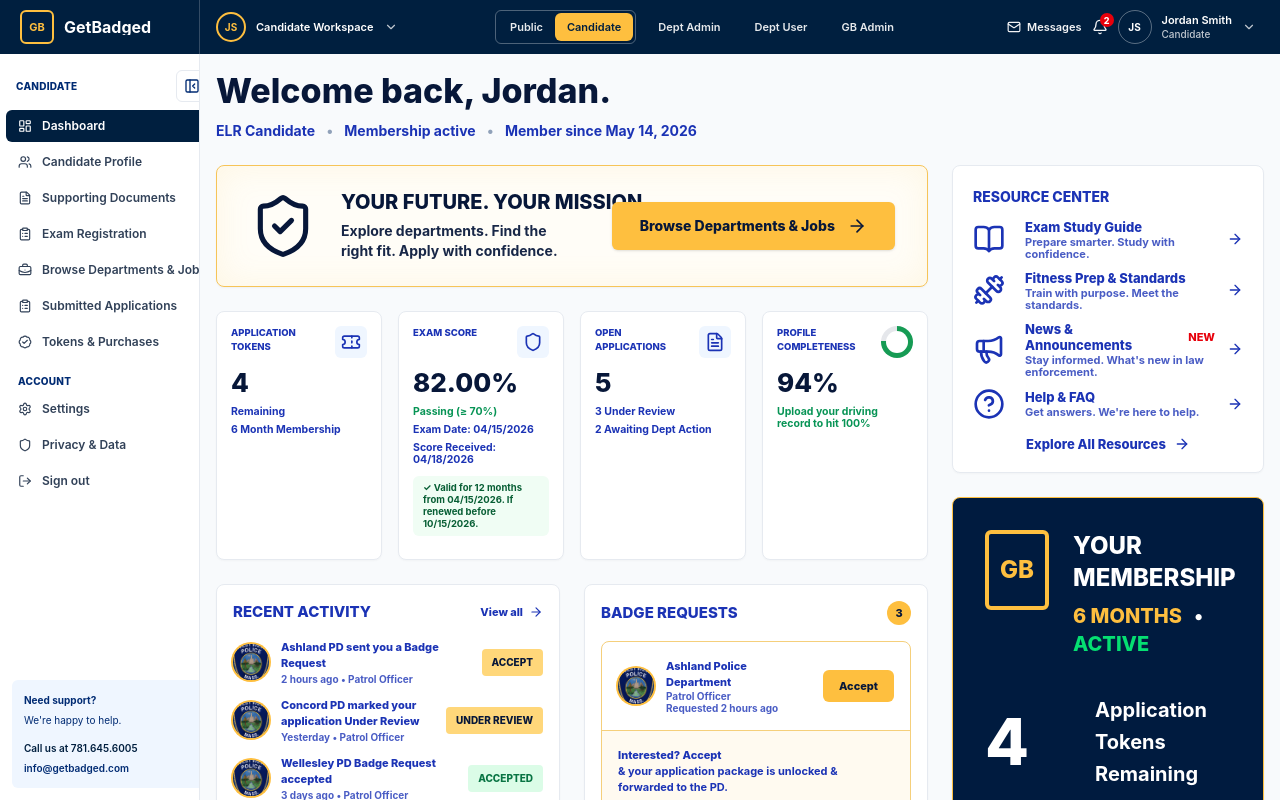
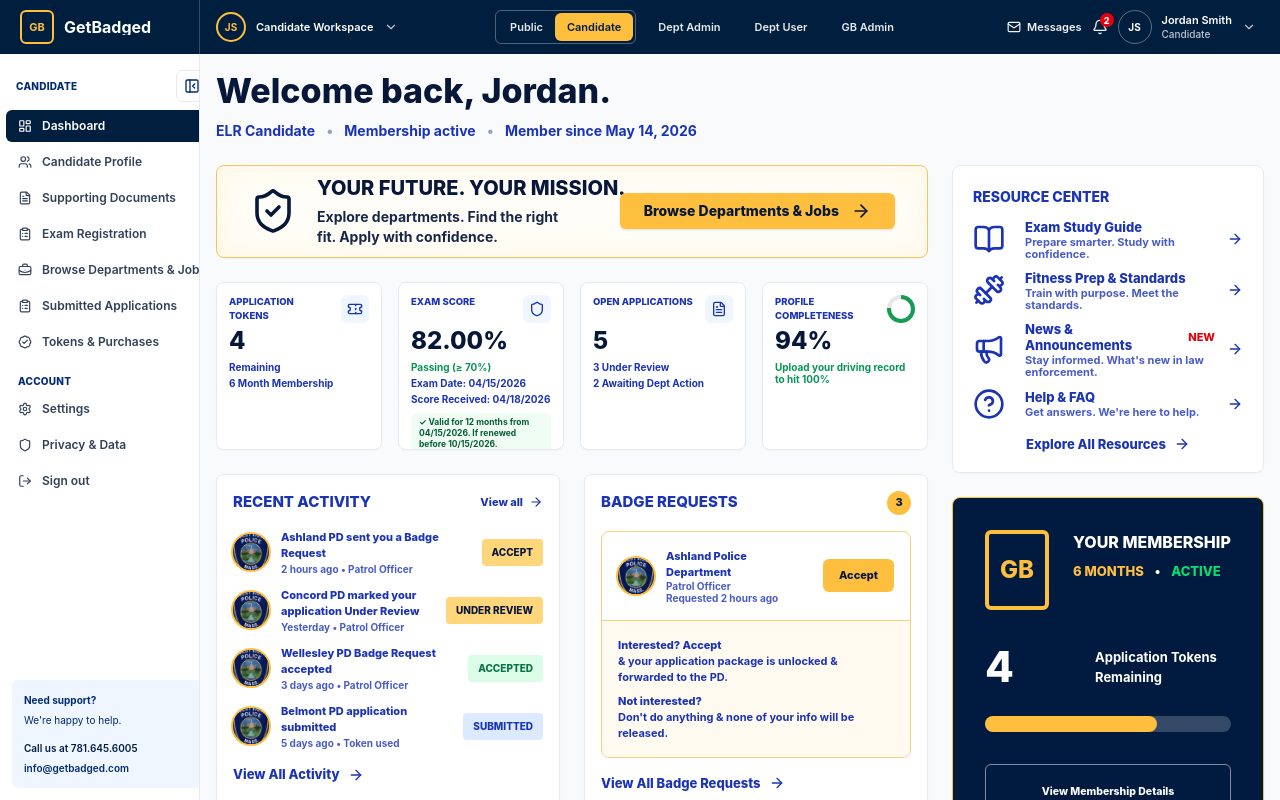
Before and after one commit to disglobalservices1/GetBadged-FE, a Next.js app: page /candidate in a window 1280 px wide. Built offline with nearby package versions, Linux system fonts and the light colour scheme.

Commit message:
sizes fix

```diff
--- a/components/candidate/candidate-dashboard.tsx
+++ b/components/candidate/candidate-dashboard.tsx
@@ -65,9 +65,9 @@
 
 function HeroCta({ isEntryLevel }: { isEntryLevel: boolean }) {
   return (
-    <section className="grid gap-4 rounded-lg border border-[#f6c458] bg-[#fffdf7] px-8 py-5 shadow-[inset_0_0_34px_rgba(246,196,88,0.12),0_1px_2px_rgba(15,23,42,0.04)] xl:grid-cols-[auto_minmax(0,1fr)_auto] xl:items-center xl:gap-6">
-      <div className="flex h-[68px] w-[68px] items-center justify-center text-[#071739]">
-        <ShieldCheck className="h-[68px] w-[68px] stroke-[1.8]" />
+    <section className="grid gap-3 rounded-lg border border-[#f6c458] bg-[#fffdf7] px-8 py-2.5 shadow-[inset_0_0_34px_rgba(246,196,88,0.12),0_1px_2px_rgba(15,23,42,0.04)] xl:grid-cols-[auto_minmax(0,1fr)_auto] xl:items-center xl:gap-5">
+      <div className="flex h-12 w-12 items-center justify-center text-[#071739]">
+        <ShieldCheck className="h-12 w-12 stroke-[1.8]" />
       </div>
       <div className="max-w-[620px]">
         <h2 className="whitespace-nowrap text-[20px] font-extrabold uppercase leading-tight tracking-normal text-[#071739]">
@@ -79,7 +79,7 @@
             : "Departments are looking for proven professionals like you. Explore opportunities. Make your next move."}
         </p>
       </div>
-      <a href="/candidate/jobs" className="inline-flex h-12 items-center justify-center gap-3 rounded-md bg-[color:var(--gold)] px-7 text-sm font-extrabold text-[#071739] shadow-sm xl:ml-6 xl:w-fit">
+      <a href="/candidate/jobs" className="inline-flex h-9 items-center justify-center gap-3 rounded-md bg-[color:var(--gold)] px-6 text-sm font-extrabold text-[#071739] shadow-sm xl:ml-6 xl:w-fit">
         Browse Departments & Jobs
         <ArrowRight className="h-5 w-5" />
       </a>
@@ -103,21 +103,21 @@
       ];
 
   return (
-    <section className="grid gap-4 md:grid-cols-2 xl:grid-cols-4">
+    <section className="grid items-start gap-4 md:grid-cols-2 xl:grid-cols-4">
       {metrics.map((metric) => (
-        <div key={metric.label} className="min-h-[136px] rounded-lg border border-[color:var(--border-muted)] bg-white p-3.5 shadow-[0_1px_2px_rgba(15,23,42,0.03)]">
-          <div className="flex min-h-9 items-start justify-between gap-3">
+        <div key={metric.label} className="h-[168px] overflow-hidden rounded-lg border border-[color:var(--border-muted)] bg-white p-3 shadow-[0_1px_2px_rgba(15,23,42,0.03)]">
+          <div className="flex min-h-7 items-start justify-between gap-3">
             <p className="text-[9.5px] font-extrabold uppercase tracking-normal text-[color:var(--blue)]">{metric.label}</p>
             {metric.icon ? (
-              <span className="flex h-8 w-8 shrink-0 items-center justify-center rounded-md bg-blue-50 text-[color:var(--blue)]">
-                <metric.icon className="h-5 w-5" />
+              <span className="flex h-7 w-7 shrink-0 items-center justify-center rounded-md bg-blue-50 text-[color:var(--blue)]">
+                <metric.icon className="h-4 w-4" />
               </span>
             ) : (
               <ProgressRing />
             )}
           </div>
-          <p className="mt-2 text-[26px] font-extrabold leading-none text-[#071739]">{metric.value}</p>
-          <div className="mt-2.5 grid gap-1.5 text-[10.5px] font-bold leading-3 text-[color:var(--blue)]">
+          <p className="mt-1.5 text-[24px] font-extrabold leading-none text-[#071739]">{metric.value}</p>
+          <div className="mt-2 grid gap-1 text-[10px] font-bold leading-3 text-[color:var(--blue)]">
             {metric.lines.map((line, index) => (
               <p key={line} className={index === 0 && (line.includes("Passing") || line.includes("Upload")) ? "text-[color:var(--success)]" : ""}>
                 {line}
@@ -125,7 +125,7 @@
             ))}
           </div>
           {metric.notice ? (
-            <p className="mt-2.5 rounded-md bg-green-50 px-2.5 py-1.5 text-[9.5px] font-bold leading-3 text-[#075e34]">✓ {metric.notice}</p>
+            <p className="mt-2 rounded-md bg-green-50 px-2 py-1 text-[8.5px] font-bold leading-[11px] text-[#075e34]">✓ {metric.notice}</p>
           ) : null}
         </div>
       ))}
@@ -135,8 +135,8 @@
 
 function ProgressRing() {
   return (
-    <span className="relative flex h-8 w-8 shrink-0 items-center justify-center rounded-full bg-[conic-gradient(#169b54_0_76%,#e5e7eb_76%_100%)]">
-      <span className="h-[22px] w-[22px] rounded-full bg-white" />
+    <span className="relative flex h-7 w-7 shrink-0 items-center justify-center rounded-full bg-[conic-gradient(#169b54_0_76%,#e5e7eb_76%_100%)]">
+      <span className="h-5 w-5 rounded-full bg-white" />
     </span>
   );
 }
@@ -286,21 +286,21 @@
       <div className="flex items-start gap-6">
         <div className="flex h-20 w-16 shrink-0 items-center justify-center rounded-md border-4 border-[color:var(--gold)] text-2xl font-extrabold text-[color:var(--gold)]">GB</div>
         <div>
-          <h2 className="text-2xl font-extrabold uppercase tracking-normal">Your Membership</h2>
-          <p className="mt-2 text-xl font-extrabold uppercase text-[color:var(--gold)]">
+          <h2 className="text-base font-extrabold uppercase tracking-normal">Your Membership</h2>
+          <p className="mt-2 text-[13px] font-extrabold uppercase text-[color:var(--gold)]">
             6 Months <span className="mx-2 text-white">•</span> <span className="text-green-400">Active</span>
           </p>
         </div>
       </div>
 
       <div className="mt-9 grid grid-cols-[90px_1fr] items-center gap-5">
-        <p className="text-[64px] font-extrabold leading-none">4</p>
-        <p className="text-xl font-bold leading-8">Application Tokens<br />Remaining</p>
+        <p className="text-[42px] font-extrabold leading-none">4</p>
+        <p className="text-[13px] font-bold leading-5">Application Tokens<br />Remaining</p>
       </div>
       <div className="mt-7 h-4 max-w-[300px] rounded-full bg-white/20">
         <div className="h-full w-[70%] rounded-full bg-[color:var(--gold)]" />
       </div>
-      <a href="/candidate/tokens" className="mt-8 inline-flex h-14 w-full max-w-[360px] items-center justify-center rounded-md border border-white/50 text-base font-extrabold text-white">
+      <a href="/candidate/tokens" className="mt-8 inline-flex h-14 w-full max-w-[360px] items-center justify-center rounded-md border border-white/50 text-[10.5px] font-extrabold text-white">
         View Membership Details
       </a>
 
@@ -314,7 +314,7 @@
 function EntryLevelMembershipActions() {
   return (
     <div>
-      <h3 className="text-lg font-extrabold uppercase">Manage Membership</h3>
+      <h3 className="text-xs font-extrabold uppercase">Manage Membership</h3>
       <MembershipAction icon={<FileText />} title="Exam Retest Registration" body="Register for an exam retest." />
       <MembershipAction icon={<CalendarDays />} title="Renew Your Membership" body="Renew before your 6 month expiration date to keep your score valid." />
       <div className="mt-6 border-t border-white/25 pt-6">
@@ -327,19 +327,19 @@
 function CertifiedMembershipActions() {
   return (
     <div>
-      <h3 className="text-lg font-extrabold uppercase text-[color:var(--gold)]">Need More Tokens?</h3>
-      <p className="mt-2 text-sm font-bold">Apply to additional opportunities.</p>
-      <a href="/candidate/tokens" className="mt-4 inline-flex h-12 items-center gap-3 rounded-md border border-white/50 px-5 text-sm font-extrabold">
+      <h3 className="text-xs font-extrabold uppercase text-[color:var(--gold)]">Need More Tokens?</h3>
+      <p className="mt-2 text-[9px] font-bold">Apply to additional opportunities.</p>
+      <a href="/candidate/tokens" className="mt-4 inline-flex h-12 items-center gap-3 rounded-md border border-white/50 px-5 text-[9px] font-extrabold">
         <ShoppingCart className="h-5 w-5" />
         Re-Up Token Pack
       </a>
       <div className="mt-7 border-t border-white/25 pt-6">
-        <h3 className="text-base font-bold">Manage Membership</h3>
+        <h3 className="text-[10.5px] font-bold">Manage Membership</h3>
         <div className="mt-4 flex flex-wrap gap-3">
-          <button type="button" className="inline-flex h-11 items-center gap-2 rounded-md border border-white/50 px-4 text-sm font-bold"><PauseCircle className="h-5 w-5" /> Pause Membership</button>
-          <button type="button" className="inline-flex h-11 items-center gap-2 rounded-md border border-white/50 px-4 text-sm font-bold">× Cancel Membership</button>
+          <button type="button" className="inline-flex h-11 items-center gap-2 rounded-md border border-white/50 px-4 text-[9px] font-bold"><PauseCircle className="h-5 w-5" /> Pause Membership</button>
+          <button type="button" className="inline-flex h-11 items-center gap-2 rounded-md border border-white/50 px-4 text-[9px] font-bold">× Cancel Membership</button>
         </div>
-        <p className="mt-5 text-sm font-bold leading-6">Pausing or cancelling will not affect applications you've already submitted.</p>
+        <p className="mt-5 text-[9px] font-bold leading-4">Pausing or cancelling will not affect applications you've already submitted.</p>
       </div>
     </div>
   );
@@ -350,8 +350,8 @@
     <a href="/candidate/tokens" className="mt-6 grid grid-cols-[56px_1fr_auto] items-center gap-4 text-white">
       <span className="text-white">{icon}</span>
       <span>
-        <span className="block text-base font-extrabold">{title}</span>
-        <span className="mt-1 block text-sm font-bold leading-6 text-white/90">{body}</span>
+        <span className="block text-[10.5px] font-extrabold">{title}</span>
+        <span className="mt-1 block text-[9px] font-bold leading-4 text-white/90">{body}</span>
       </span>
       <ArrowRight className="h-6 w-6" />
     </a>
```
